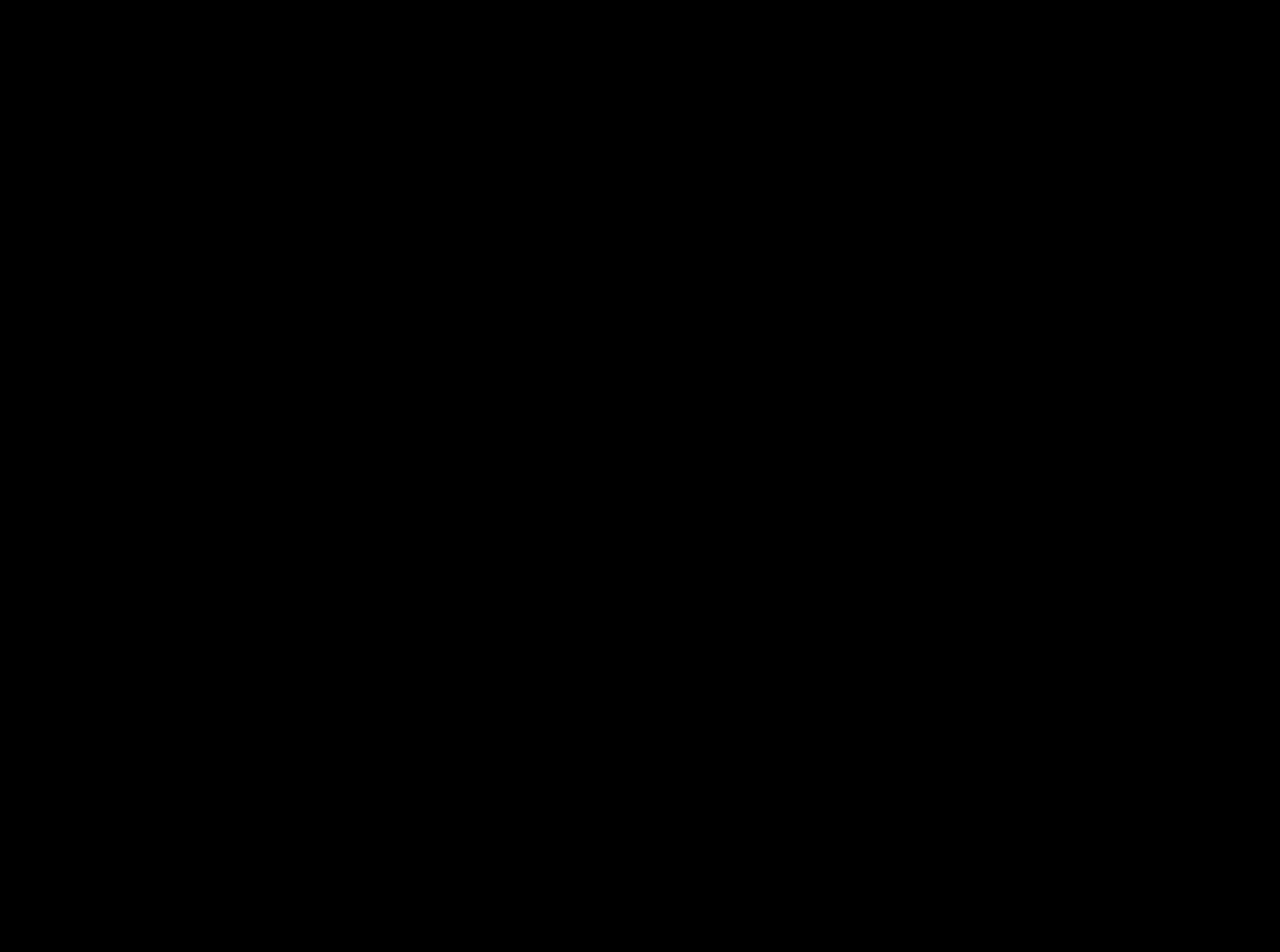
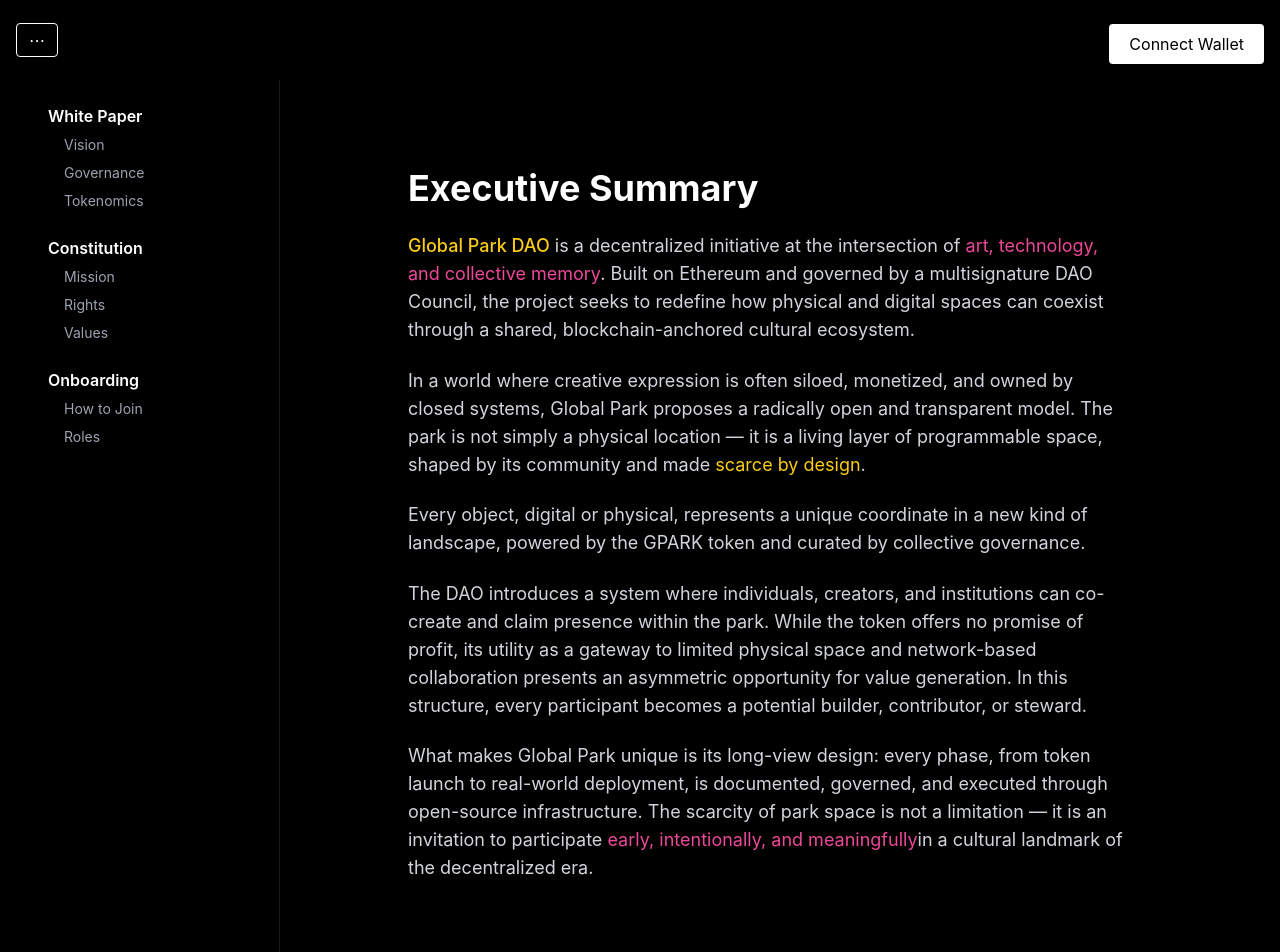
Before and after one commit to GPARKPRO/globalpark-site, a Next.js app: page /docs/white-paper/summary in a window 1280 px wide. Before the commit this address had no page. Shown: the top 952 px of the page. Before the commit the page ends 800 px from the top, so only its background shows below. Built offline with nearby package versions, Linux system fonts and the light colour scheme.

Commit message:
Create page.tsx

```diff
--- /dev/null
+++ b/app/docs/white-paper/summary/page.tsx
@@ -0,0 +1,46 @@
+import { Metadata } from 'next';
+
+export const metadata: Metadata = {
+  title: 'Executive Summary | GlobalPark',
+  description: 'An overview of the vision, structure, and value framework behind the Global Park DAO.',
+};
+
+export default function ExecutiveSummaryPage() {
+  return (
+    <main className="max-w-3xl mx-auto px-6 py-16">
+      <h1 className="text-4xl font-bold text-white mb-6">Executive Summary</h1>
+
+      <p className="text-gray-300 mb-4">
+        <span className="text-yellow-400 font-medium">Global Park DAO</span> is a decentralized initiative at the
+        intersection of <span className="text-pink-500">art, technology, and collective memory</span>. Built on Ethereum
+        and governed by a multisignature DAO Council, the project seeks to redefine how physical and digital spaces
+        can coexist through a shared, blockchain-anchored cultural ecosystem.
+      </p>
+
+      <p className="text-gray-300 mb-4">
+        In a world where creative expression is often siloed, monetized, and owned by closed systems, Global Park
+        proposes a radically open and transparent model. The park is not simply a physical location — it is a living
+        layer of programmable space, shaped by its community and made <span className="text-yellow-400">scarce by design</span>.
+      </p>
+
+      <p className="text-gray-300 mb-4">
+        Every object, digital or physical, represents a unique coordinate in a new kind of landscape, powered by the
+        GPARK token and curated by collective governance.
+      </p>
+
+      <p className="text-gray-300 mb-4">
+        The DAO introduces a system where individuals, creators, and institutions can co-create and claim presence
+        within the park. While the token offers no promise of profit, its utility as a gateway to limited physical
+        space and network-based collaboration presents an asymmetric opportunity for value generation. In this structure,
+        every participant becomes a potential builder, contributor, or steward.
+      </p>
+
+      <p className="text-gray-300">
+        What makes Global Park unique is its long-view design: every phase, from token launch to real-world deployment,
+        is documented, governed, and executed through open-source infrastructure. The scarcity of park space is not a
+        limitation — it is an invitation to participate <span className="text-pink-500">early, intentionally, and meaningfully</span>
+        in a cultural landmark of the decentralized era.
+      </p>
+    </main>
+  );
+}
```
